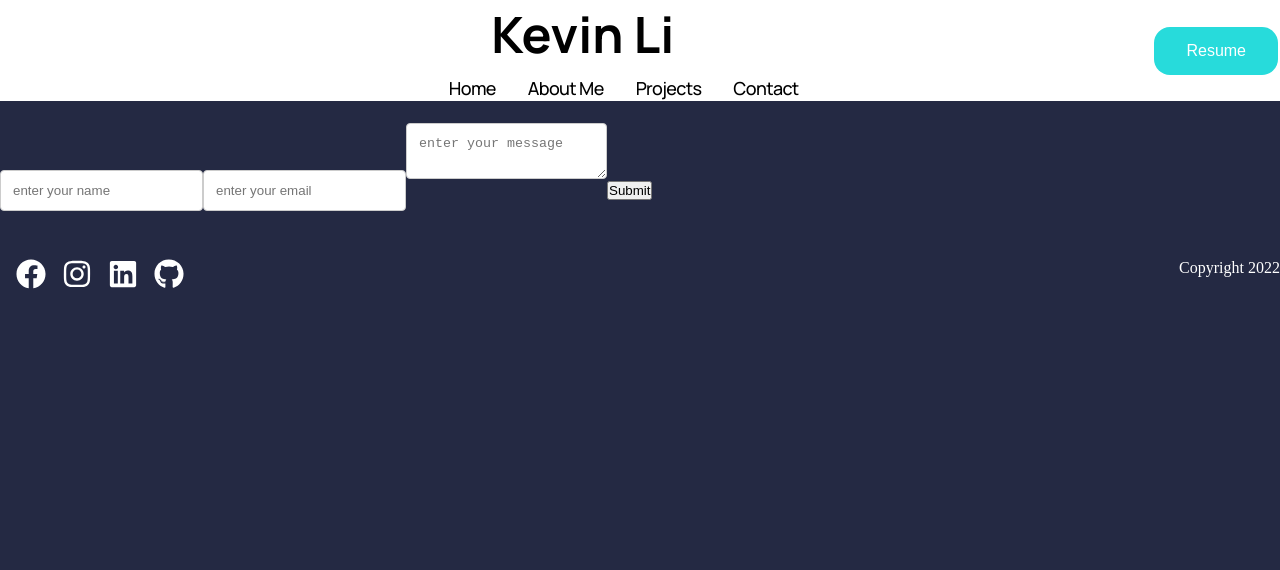
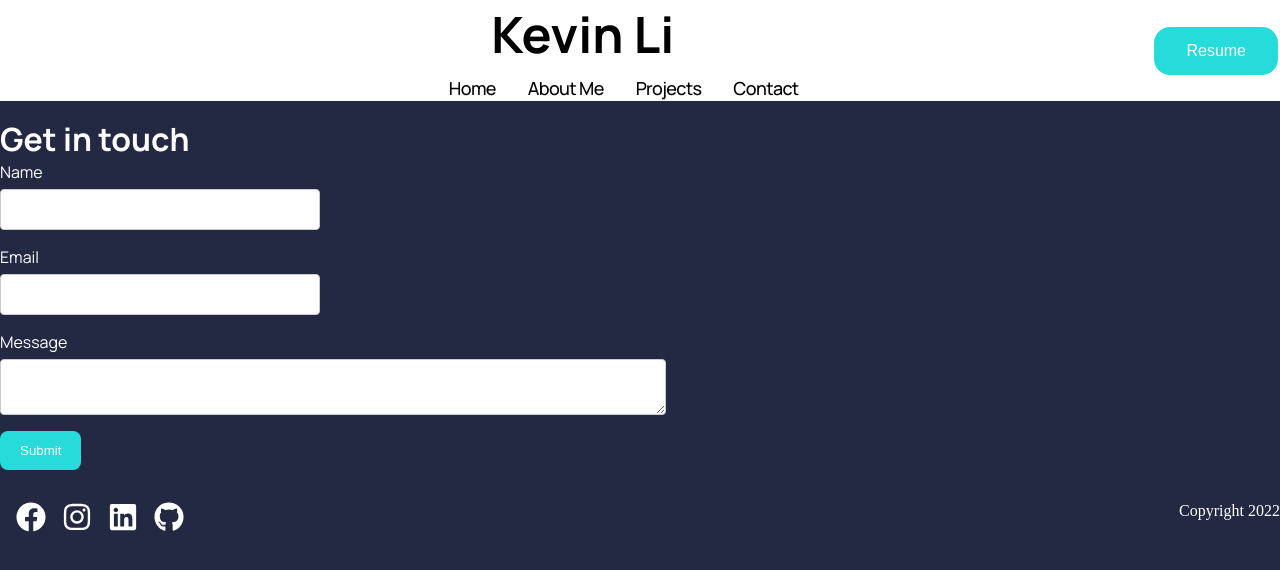
Before and after one commit to nopeanut/kevin_website, a React (Create React App) app: page /contact in a window 1280 px wide. Shown: the top 570 px of the page. Built offline with nearby package versions, Linux system fonts and the light colour scheme.

Commit message:
final form

```diff
--- a/src/components/form/TheForm.jsx
+++ b/src/components/form/TheForm.jsx
@@ -1,21 +1,32 @@
 import React from 'react'
 import './theForm.css';
-import Form from 'react-bootstrap/Form';
 
 const TheForm = () => {
   return (
     <div className='the_form_main'>
-        <form
-        name = "contact-form"
-        method = "POST"
-        data-netlify = "true"
-        >
-            <input type = "hidden" name = "form-name" value = "contact-form" />
-            <input type = "text" placeholder = "enter your name" name = "name"/>
-            <input type = "text" placeholder = "enter your email" name = "email"/>
-            <textarea placeholder = "enter your message" name = "message"/>
-            <button type = "submit">Submit</button>
-        </form>
+        <h1>Get in touch</h1>
+        <div class="the_form_input">
+            <form name = "contact1" method="POST" data-netlify="true">
+                <input type="hidden" name="form-name" value="contact1"/>
+                <div className='the_form_stuff'>
+                    <div className='the_form_input_name'>
+                        <label for="name">Name</label>
+                        <input type="text" id="name" name="name" placeholder=""/>
+                    </div>
+                    <div className='the_form_input_email'>
+                        <label for="email">Email</label>
+                        <input type="text" id="email" name="email" placeholder="" />
+                    </div>
+                    <div className='the_form_input_message'>
+                        <label for="message">Message</label>
+                        <textarea id="message" name="message" placeholder=""/>
+                    </div>
+                    <div className='the_form_input_button'>
+                        <input type="submit" value="Submit" />
+                    </div>
+                </div>
+            </form>
+        </div>
     </div>
   )
 }
```
